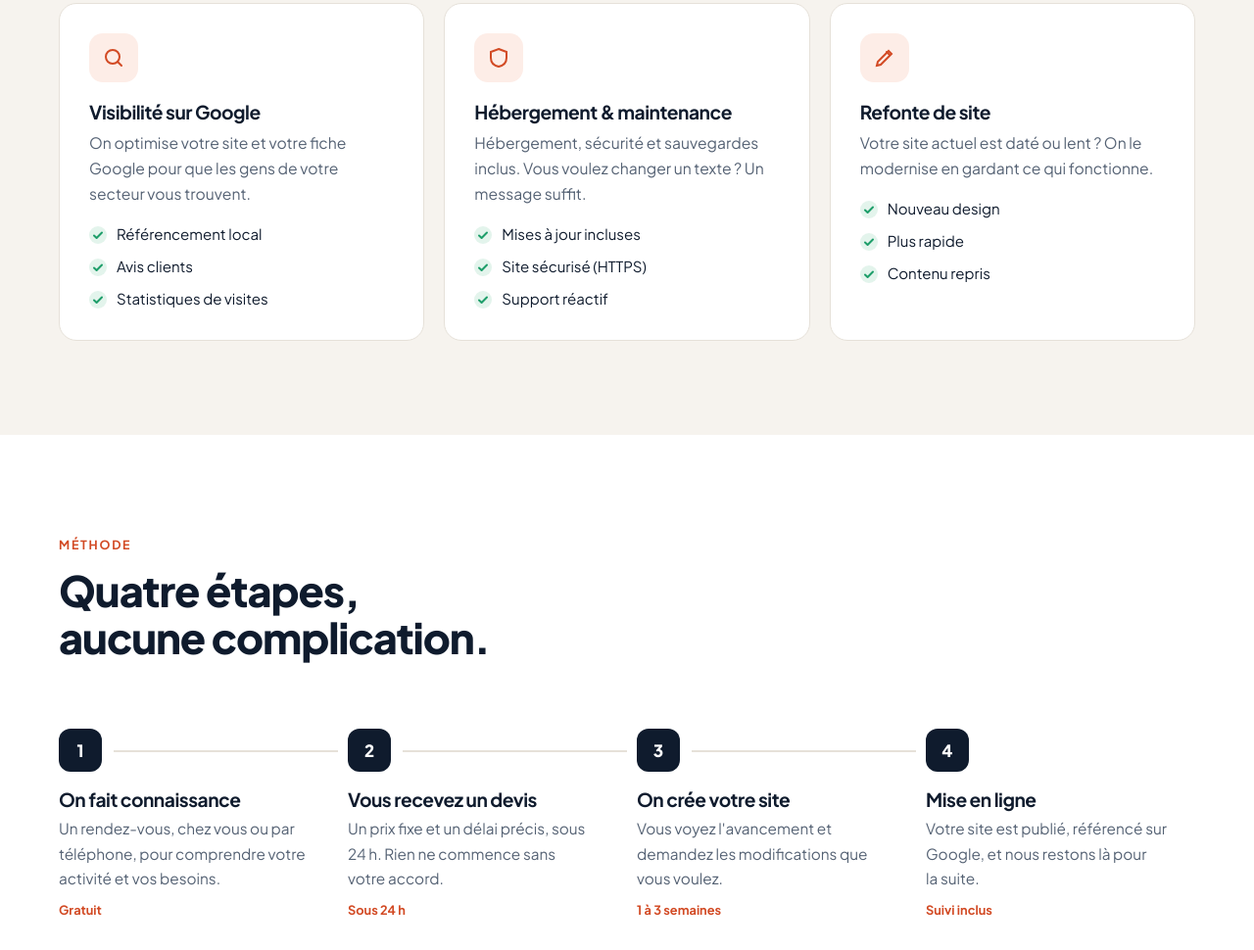
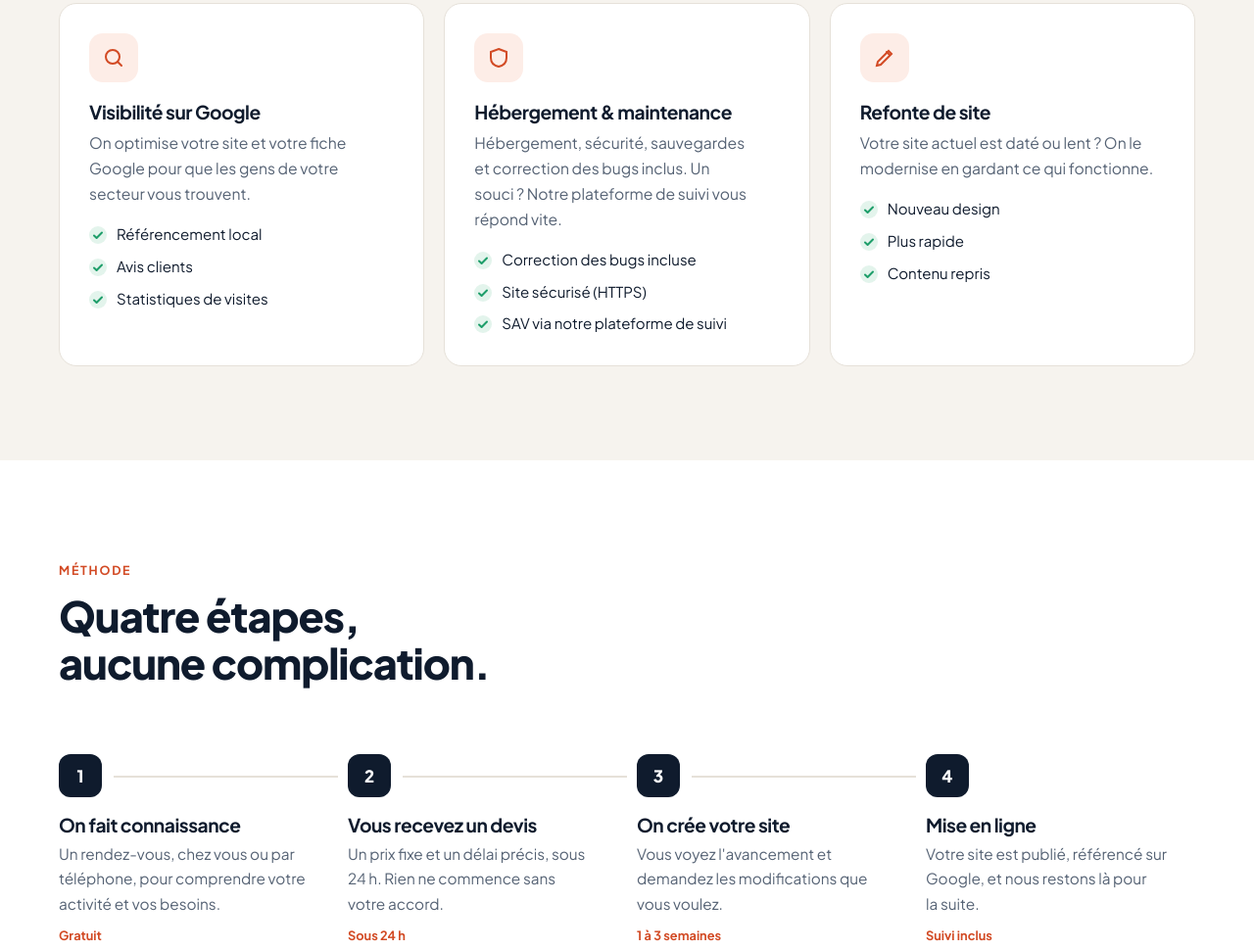
Before and after one commit to nr45smjwrh-bit/kajicom-pro, a website: page index.html in a window 1280 px wide. Shown: the part 3168-4138 px from the top of the page at 98% size. Drawn offline with Linux system fonts and the light colour scheme.

Commit message:
Maintenance : correction des bugs et SAV via la plateforme de suivi
Co-Authored-By: Claude Opus 5.5 <noreply@anthropic.com>

```diff
--- a/index.html
+++ b/index.html
@@ -331,8 +331,8 @@ footer a{text-decoration:none}
     <article class="svc reveal">
       <div class="ic"><svg width="24" height="24" viewBox="0 0 24 24" fill="none" stroke="#D24A24" stroke-width="2" stroke-linecap="round"><path d="M12 3l8 3v6c0 5-3.5 8-8 9-4.5-1-8-4-8-9V6z"/></svg></div>
       <h3>Hébergement &amp; maintenance</h3>
-      <p>Hébergement, sécurité et sauvegardes inclus. Vous voulez changer un texte ? Un message suffit.</p>
-      <ul><li>Mises à jour incluses</li><li>Site sécurisé (HTTPS)</li><li>Support réactif</li></ul>
+      <p>Hébergement, sécurité, sauvegardes et correction des bugs inclus. Un souci ? Notre plateforme de suivi vous répond vite.</p>
+      <ul><li>Correction des bugs incluse</li><li>Site sécurisé (HTTPS)</li><li>SAV via notre plateforme de suivi</li></ul>
     </article>
     <article class="svc reveal">
       <div class="ic"><svg width="24" height="24" viewBox="0 0 24 24" fill="none" stroke="#D24A24" stroke-width="2" stroke-linecap="round"><path d="M4 20l4-1L19 8l-3-3L5 16z"/><path d="M14 6l3 3"/></svg></div>
@@ -391,7 +391,7 @@ footer a{text-decoration:none}
   </div>
   <div class="extras">
     <div class="extra reveal"><div><b>Application mobile</b><span>iPhone et Android, sur mesure</span></div><strong>dès 4 900 €</strong></div>
-    <div class="extra reveal"><div><b>Maintenance</b><span>hébergement, sécurité, modifications</span></div><strong>dès 29 €/mois</strong></div>
+    <div class="extra reveal"><div><b>Maintenance</b><span>hébergement, sécurité, correction des bugs</span></div><strong>dès 29 €/mois</strong></div>
     <div class="extra reveal"><div><b>Refonte de site</b><span>modernisation d'un site existant</span></div><strong>dès 590 €</strong></div>
   </div>
   <p class="fine">Formule mensuelle : engagement de 24 mois, hébergement et maintenance inclus. Le prix définitif figure sur votre devis.</p>
```
